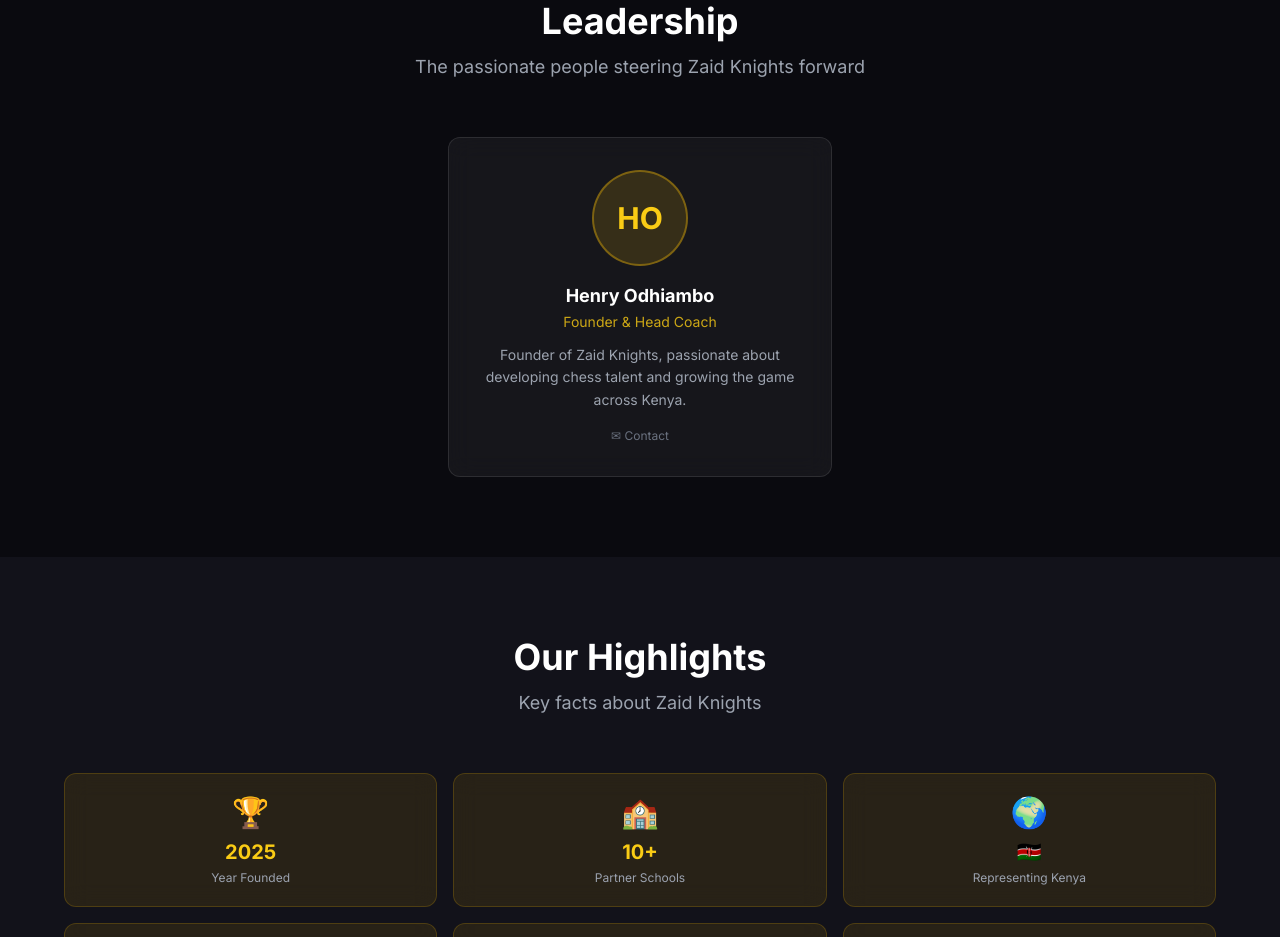
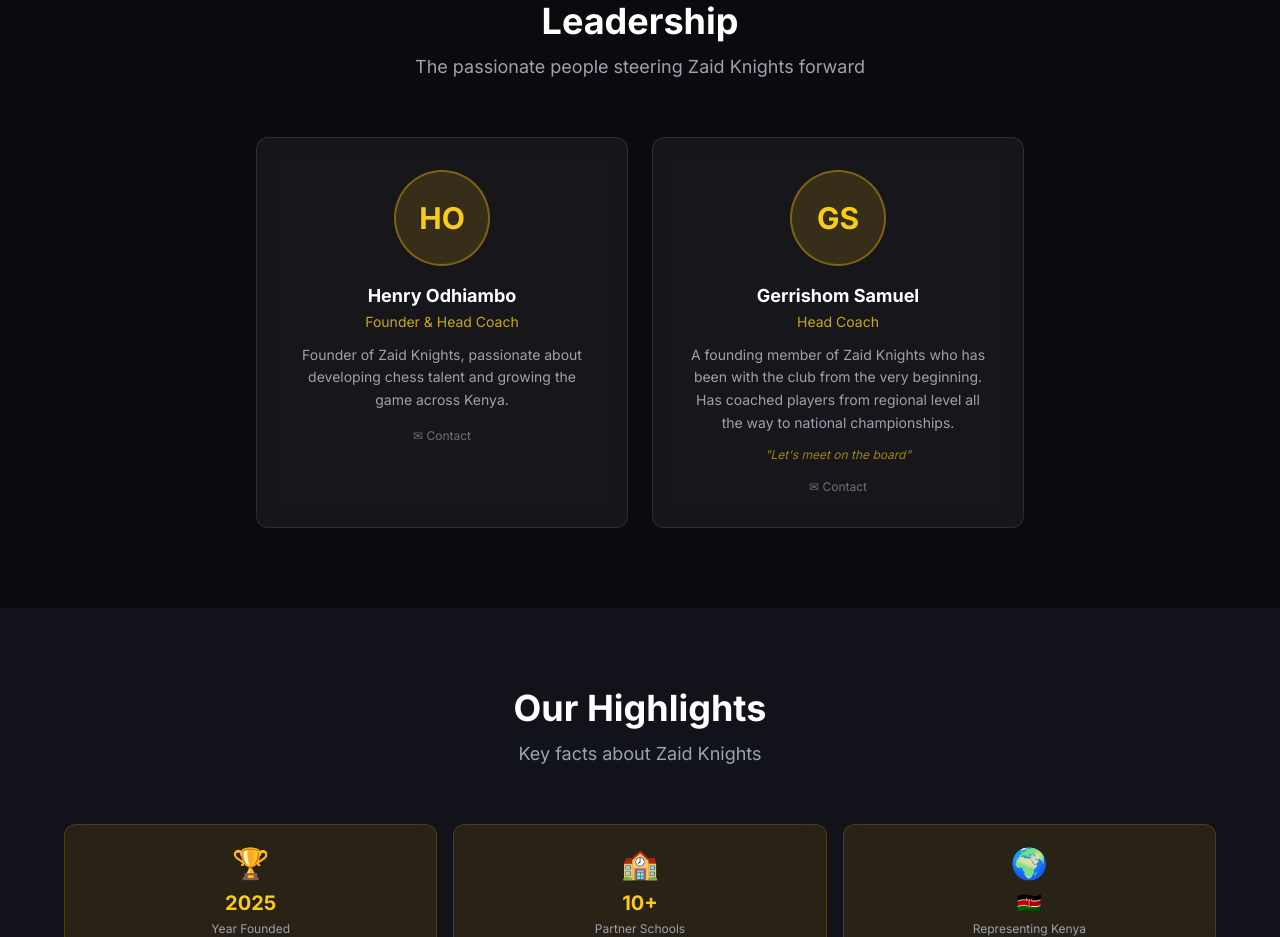
Before and after one commit to odhiambohenry829-svg/zaidknights-website, a Next.js app: page /about in a window 1280 px wide. Shown: the part 3020-3957 px from the top of the page. Built offline with nearby package versions, Linux system fonts and the light colour scheme; no server answers.

Commit message:
update: add Gerrishom Samuel to leadership team

```diff
--- a/pages/about.tsx
+++ b/pages/about.tsx
@@ -16,7 +16,8 @@ const TIMELINE = [
 ];
 
 const TEAM = [
-  { name: 'Henry Odhiambo', role: 'Founder & Head Coach', initials: 'HO', bio: 'Founder of Zaid Knights, passionate about developing chess talent and growing the game across Kenya.' },
+  { name: 'Henry Odhiambo', role: 'Founder & Head Coach', initials: 'HO', bio: 'Founder of Zaid Knights, passionate about developing chess talent and growing the game across Kenya.', motto: '' },
+  { name: 'Gerrishom Samuel', role: 'Head Coach', initials: 'GS', bio: 'A founding member of Zaid Knights who has been with the club from the very beginning. Has coached players from regional level all the way to national championships.', motto: '"Let\'s meet on the board"' },
 ];
 
 const ACHIEVEMENTS = [
@@ -132,15 +133,16 @@ export default function AboutPage() {
             <h2 className="section-title mb-3">Leadership</h2>
             <p className="section-subtitle mx-auto">The passionate people steering Zaid Knights forward</p>
           </div>
-          <div className="flex justify-center">
+          <div className="grid grid-cols-1 sm:grid-cols-2 gap-6 max-w-3xl mx-auto">
             {TEAM.map(member => (
-              <div key={member.name} className="glass-hover p-8 rounded-xl text-center max-w-sm w-full">
+              <div key={member.name} className="glass-hover p-8 rounded-xl text-center">
                 <div className="w-24 h-24 rounded-full bg-yellow-500/15 border-2 border-yellow-500/40 flex items-center justify-center text-3xl font-bold text-yellow-400 mx-auto mb-4">
                   {member.initials}
                 </div>
                 <h3 className="text-white font-bold text-lg">{member.name}</h3>
                 <p className="text-yellow-400/80 text-sm mt-0.5">{member.role}</p>
                 <p className="text-gray-400 text-sm mt-3 leading-relaxed">{member.bio}</p>
+                {member.motto && <p className="text-yellow-400/60 italic text-xs mt-3">{member.motto}</p>}
                 <a href="mailto:info@zaidknights.org" className="block mt-4 text-xs text-gray-500 hover:text-yellow-400 transition-colors">
                   ✉ Contact
                 </a>
```
